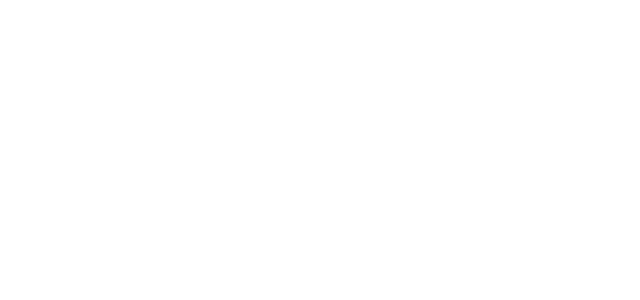
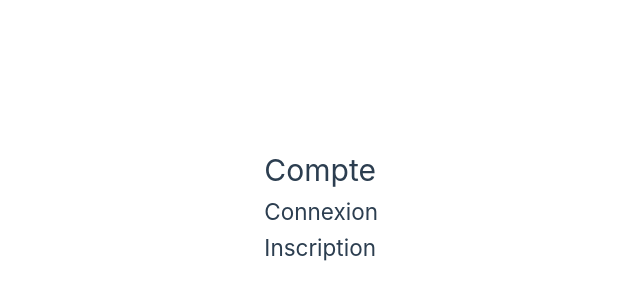
Before and after one commit to ArnaudDum/TechLinker-app, a Vue app: page /inscription-connexion in a window 1280 px wide. Before the commit this address had no page. Shown: the part 194-494 px from the top of the page, without its empty margins (262-902 px from the left). Built offline with nearby package versions, Linux system fonts and the light colour scheme.

Commit message:
ajout route et view inscription / connexion

```diff
--- a/src/router/index.js
+++ b/src/router/index.js
@@ -1,6 +1,7 @@
 import { createRouter, createWebHistory } from 'vue-router'
 
 const Home = () => import('../views/Home.vue')
+const SignupSignin = () => import('../views/Signup-signin.vue')
 const Projects = () => import('../views/Projects.vue')
 const Profile = () => import('../views/Profile.vue')
 const Contact = () => import('../views/Contact.vue')
@@ -12,6 +13,12 @@
       name: 'Home',
       component: Home,
       meta: { title: 'Accueil' }
+    },
+    {
+      path: '/inscription-connexion',
+      name: 'signup-signin',
+      component: SignupSignin,
+      meta: { title: 'Inscription / Connexion' }
     },
     {
       path: '/projets',
--- /dev/null
+++ b/src/views/Signup-signin.vue
@@ -0,0 +1,9 @@
+<script setup>
+
+</script>
+
+<template>
+  <h1>Compte</h1>
+  <h2>Connexion</h2>
+  <h2>Inscription</h2>
+</template>
```
